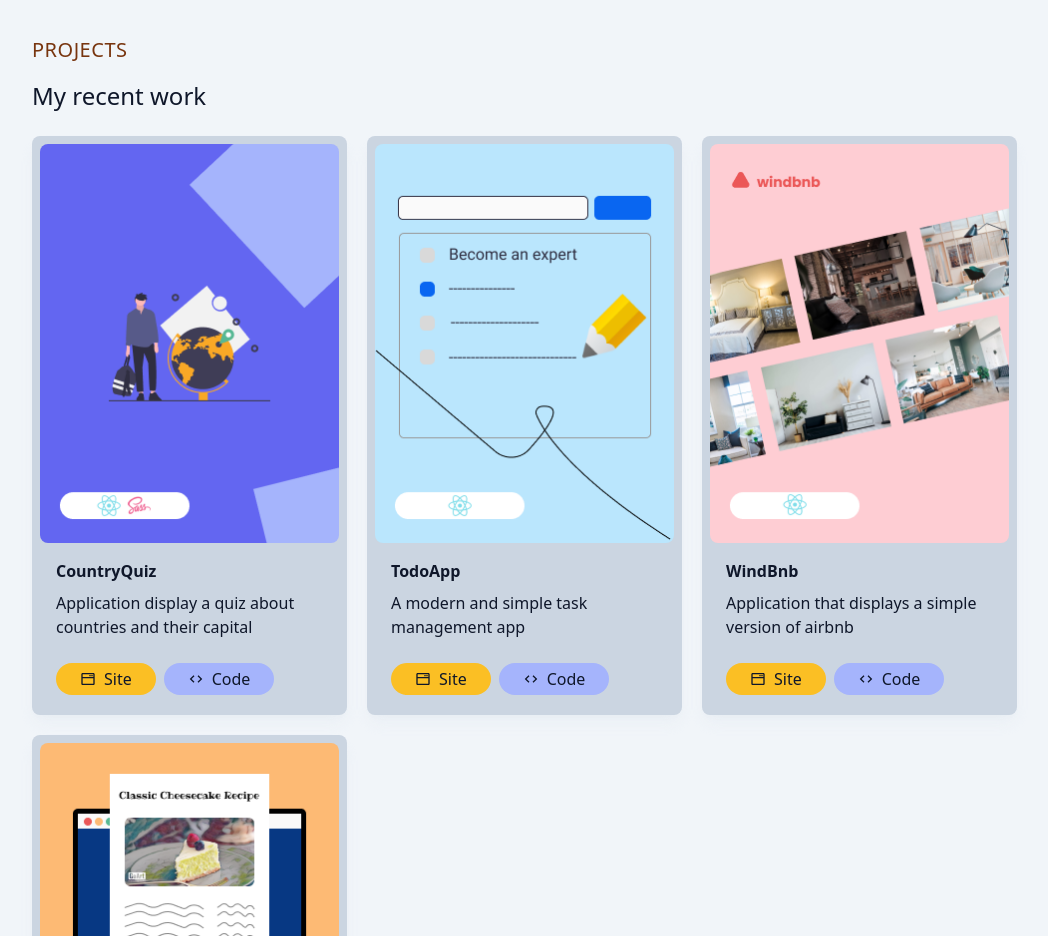
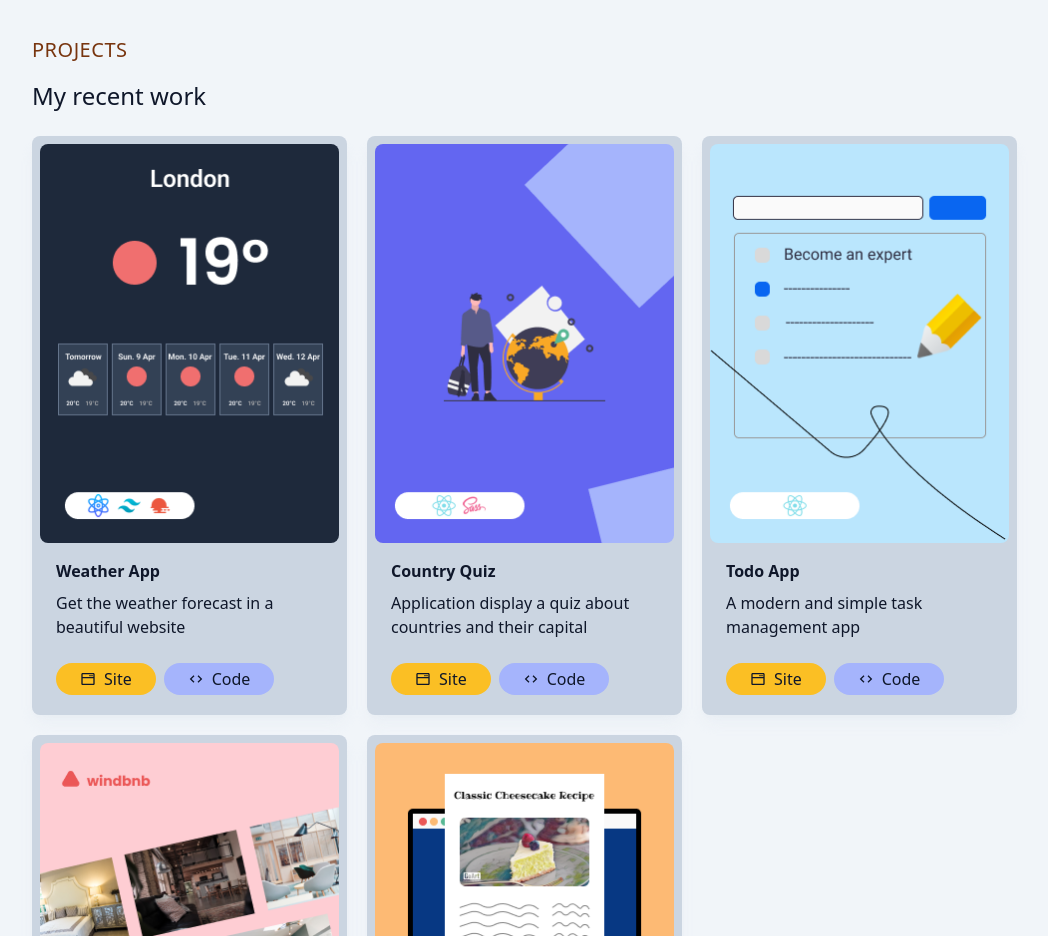
Before and after one commit to ghizlane-elatmani/Portfolio, a React (Create React App) app: page / in a window 1280 px wide. Shown: the part 1540-2476 px from the top of the page, without its empty margins (104-1152 px from the left). Built offline with nearby package versions, Linux system fonts and the light colour scheme.

Commit message:
1.8.1: Add weather project

```diff
--- a/src/data/projects.js
+++ b/src/data/projects.js
@@ -1,3 +1,4 @@
+import weather from "../assets/weather.png";
 import quiz from "../assets/quiz.png";
 import todo from "../assets/todo.png";
 import wind from "../assets/windbnb.png";
@@ -6,22 +7,30 @@ import recipe from "../assets/recipe.png";
 export const projectList = [
   {
     id: "1",
-    name: "CountryQuiz",
+    name: "Weather App",
+    desc: "Get the weather forecast in a beautiful website",
+    urlSite: "https://weather-app-ge.netlify.app/",
+    urlCode: "https://github.com/ghizlane-elatmani/Weather-app",
+    picture: weather,
+  },
+  {
+    id: "2",
+    name: "Country Quiz",
     desc: "Application display a quiz about countries and their capital",
     urlSite: "https://country-quiz-ge.netlify.app/",
     urlCode: "https://github.com/ghizlane-elatmani/Country-quiz",
     picture: quiz,
   },
   {
-    id: "2",
-    name: "TodoApp",
+    id: "3",
+    name: "Todo App",
     desc: "A modern and simple task management app",
     urlSite: "https://todo-app-ge.netlify.app/",
     urlCode: "https://github.com/ghizlane-elatmani/Todo-App",
     picture: todo,
   },
   {
-    id: "3",
+    id: "4",
     name: "WindBnb",
     desc: "Application that displays a simple version of airbnb",
     urlSite: "https://windbnb-ge.netlify.app/",
@@ -29,7 +38,7 @@ export const projectList = [
     picture: wind,
   },
   {
-    id: "3",
+    id: "5",
     name: "Recipe Blog",
     desc: "A homepage designed for a recipe blog",
     urlSite: "https://recipe-blog-ge.netlify.app/",
```
Also changed, not shown: src/assets/weather.png (added).
